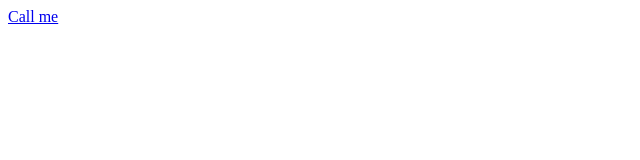
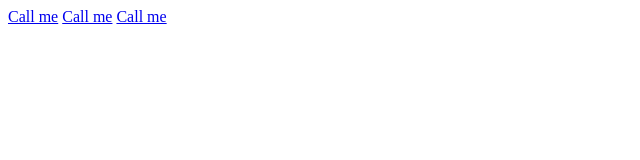
Before and after one commit to nirmalkumar52106/jdb-html, a plain HTML site: page index.html in a window 1280 px wide. Shown: the whole page, without its empty margins (0-640 px from the left). Drawn offline with Linux system fonts and the light colour scheme.

Commit message:
first commit

```diff
--- a/index.html
+++ b/index.html
@@ -7,5 +7,7 @@
 </head>
 <body>
     <a href="tel:8053088725">Call me</a>
+    <a href="tel:8053088725">Call me</a>
+    <a href="tel:8053088725">Call me</a>
 </body>
 </html>
```
